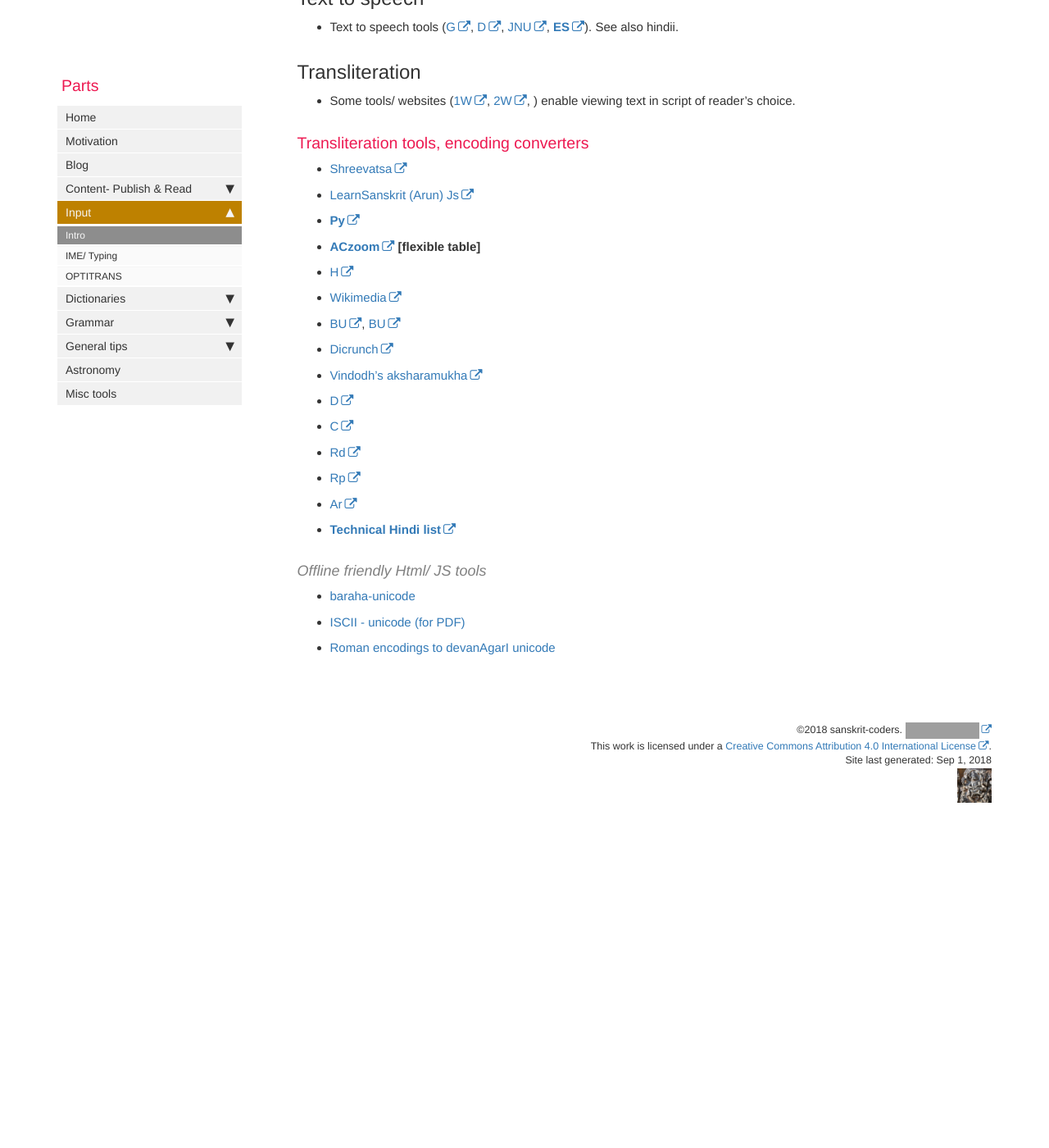
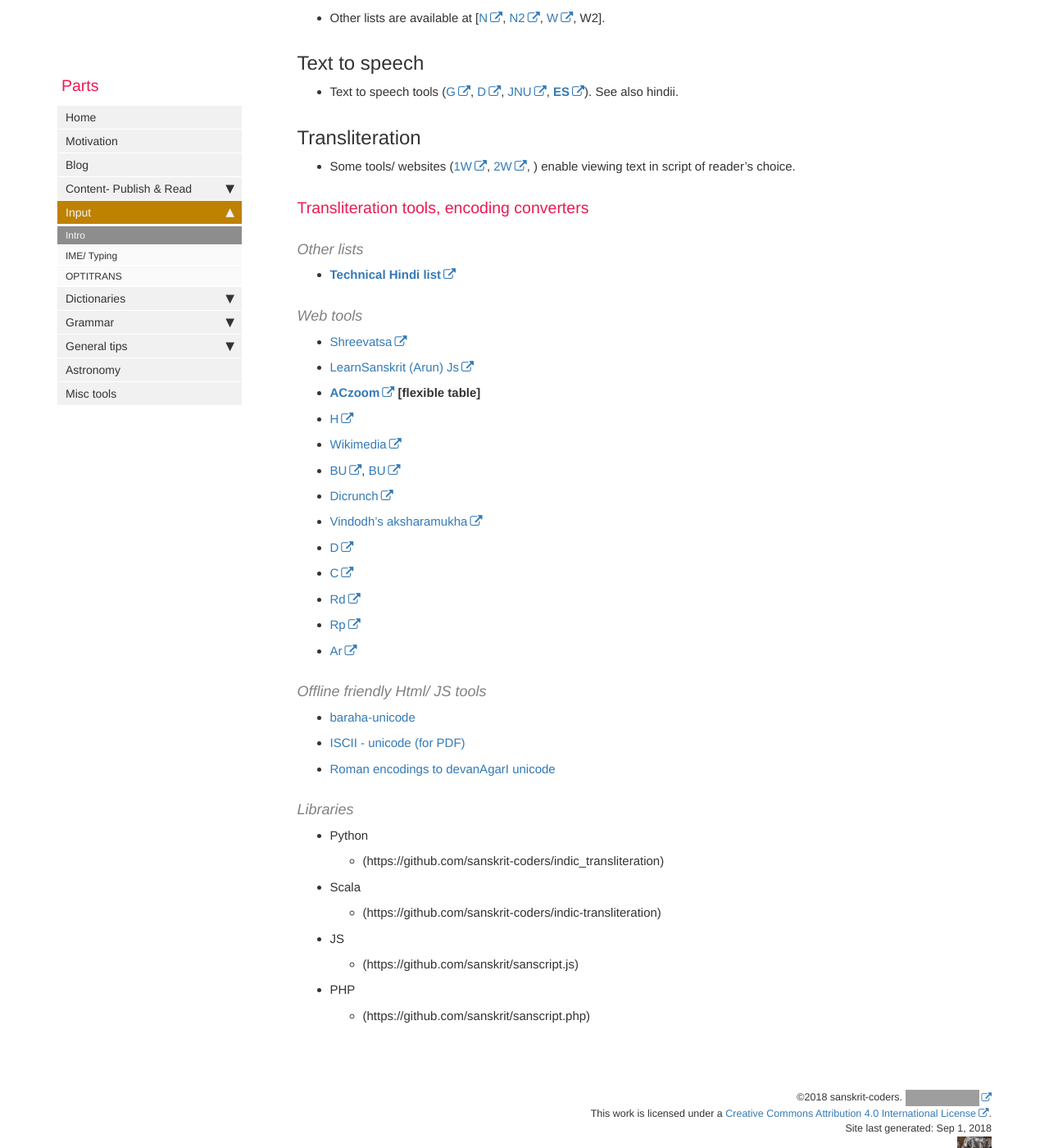
Before and after one commit to sanskrit-coders/jekyll-site-archived, a Jekyll site: the page built from pages/input/intro.md, in a window 1280 px wide and 1400 px high, scrolled down 392 px. Shown: the whole window at 82% size. Built offline with Jekyll 4.4.1, drawn with Linux system fonts in a browser that asks for light colours; nearby versions of some CDN libraries; comment, search, counter and statistics services are not loaded; before the commit the page ends 1431 px from its top, so only the background shows below that; some of the changed text lies outside the part shown; grey boxes are pictures that could not be loaded.

Commit message:
Content update.

```diff
--- a/pages/input/intro.md
+++ b/pages/input/intro.md
@@ -15,9 +15,12 @@
 - Some tools/ websites ([1W](http://sahityam.net/wiki/Main_Page), [2W](http://stotrasamhita.net/wiki/Main_Page), ) enable viewing text in script of reader's choice.
 
 ### Transliteration tools, encoding converters
+#### Other lists
+- **[Technical Hindi list](https://sites.google.com/site/technicalhindi/home/converters)**
+
+#### Web tools
 - [Shreevatsa](http://shreevatsa.appspot.com/sanskrit/transliterate.html)
 - [LearnSanskrit (Arun) Js](http://learnsanskrit.org/tools/sanscript)
-- [**Py**](https://github.com/sanskrit/detect.py)
 - **[ACzoom](https://www.aczoom.com/itrans/online/) \[flexible table\]**
 - [H](http://sanskrit.uohyd.ac.in/scl/transliteration/)
 - [Wikimedia](https://github.com/wikimedia/jquery.ime/)
@@ -29,9 +32,18 @@
 - [Rd](http://rishida.net/scripts/uniview/)
 - [Rp](http://people.w3.org/rishida/scripts/pickers/devanagari/)
 - [Ar](http://www.sanskrit-sanscrito.com.ar/en/essentials_software/index2_software.shtml)
-- **[Technical Hindi list](https://sites.google.com/site/technicalhindi/home/converters)**
 
 #### Offline friendly Html/ JS tools
 - [baraha-unicode](tools/Baraha-to-Unicode-to-Baraha%20Converter01.htm)
 - [ISCII - unicode (for PDF)](tools/ISCII_to_Unicode_to_ISCII_Converter_16_(for_PDF_files).htm)
 - [Roman encodings to devanAgarI unicode](tools/Roman%20Encodings%20to%20Devanagari%20%20Converter_05.html)
+
+#### Libraries
+- Python
+  - (https://github.com/sanskrit-coders/indic_transliteration)
+- Scala
+  - (https://github.com/sanskrit-coders/indic-transliteration)
+- JS
+  - (https://github.com/sanskrit/sanscript.js)
+- PHP
+  - (https://github.com/sanskrit/sanscript.php)
```
